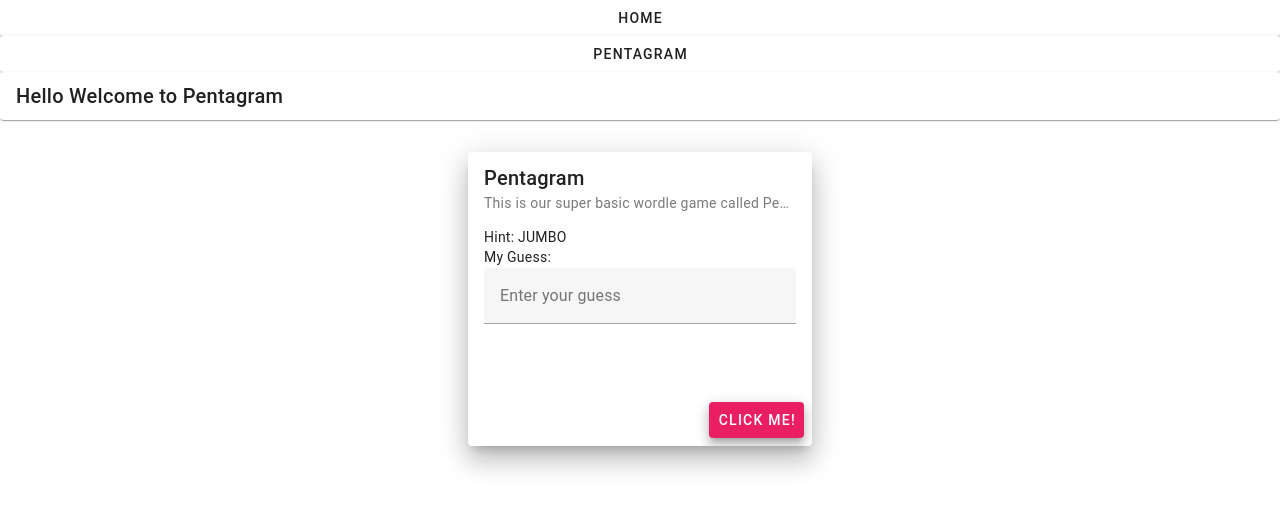
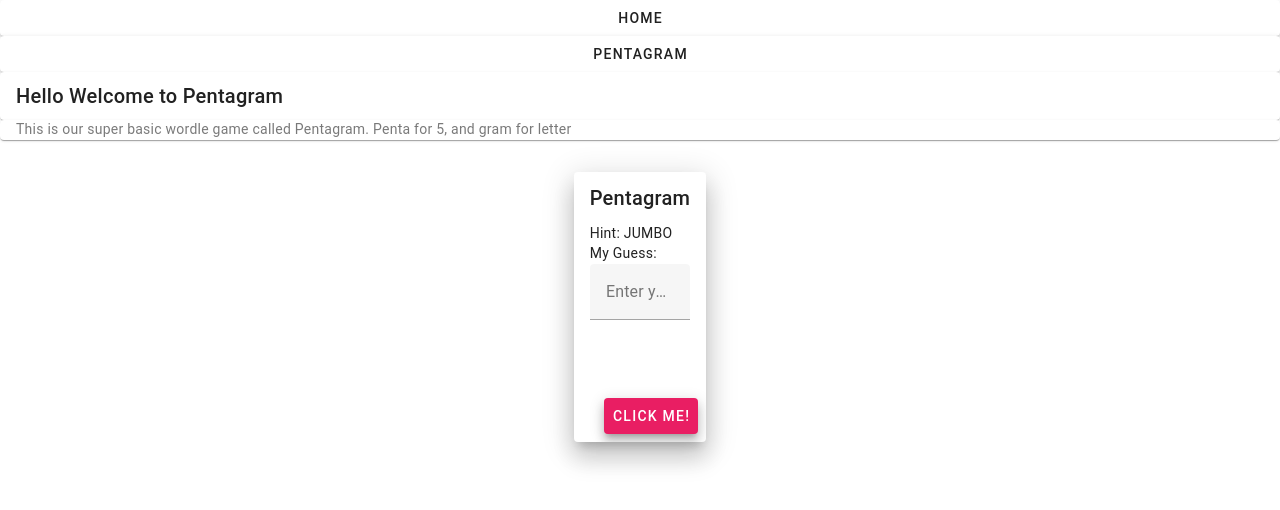
Before and after one commit to IntelliTect-Samples/EWU-CSCD379-2024-Spring, a Nuxt app in the folder wordle-web/: page /game in a window 1280 px wide. Shown: the top 510 px of the page. Built offline with nearby package versions, Linux system fonts and the light colour scheme.

Commit message:
make game page prettier

```diff
--- a/wordle-web/pages/game.vue
+++ b/wordle-web/pages/game.vue
@@ -2,13 +2,12 @@
     <v-card>
         <v-card-title>Hello Welcome to Pentagram</v-card-title>
     </v-card>
-
+    <v-card>
+        <v-card-subtitle> This is our super basic wordle game called Pentagram. Penta for 5, and gram for letter</v-card-subtitle>
+    </v-card>
     <v-card class="mx-auto my-8" elevation="16" max-width="344">
         <v-card-item>
           <v-card-title> Pentagram </v-card-title>
-          <v-card-subtitle>
-            This is our super basic wordle game called Pentagram, penta for 5, and gram for letter.
-          </v-card-subtitle>
         </v-card-item>
 
         <v-card-text>
```
